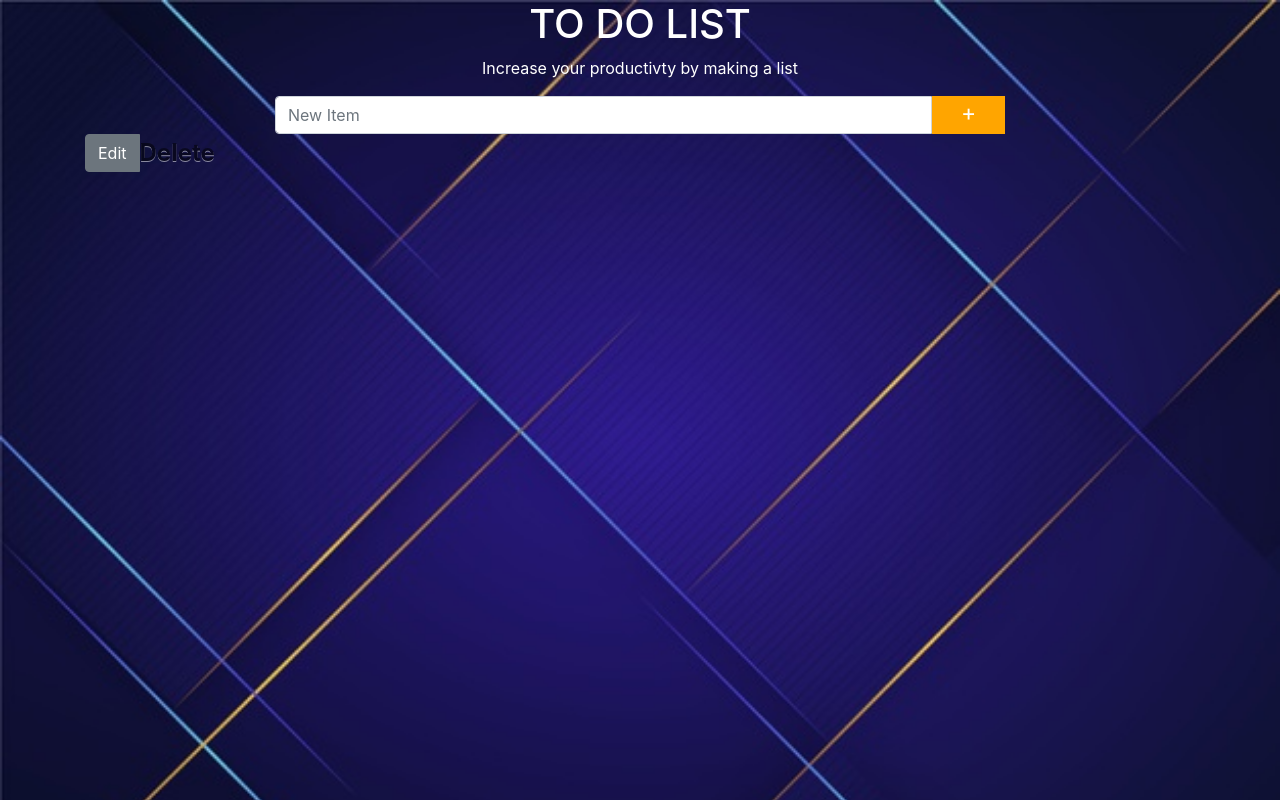
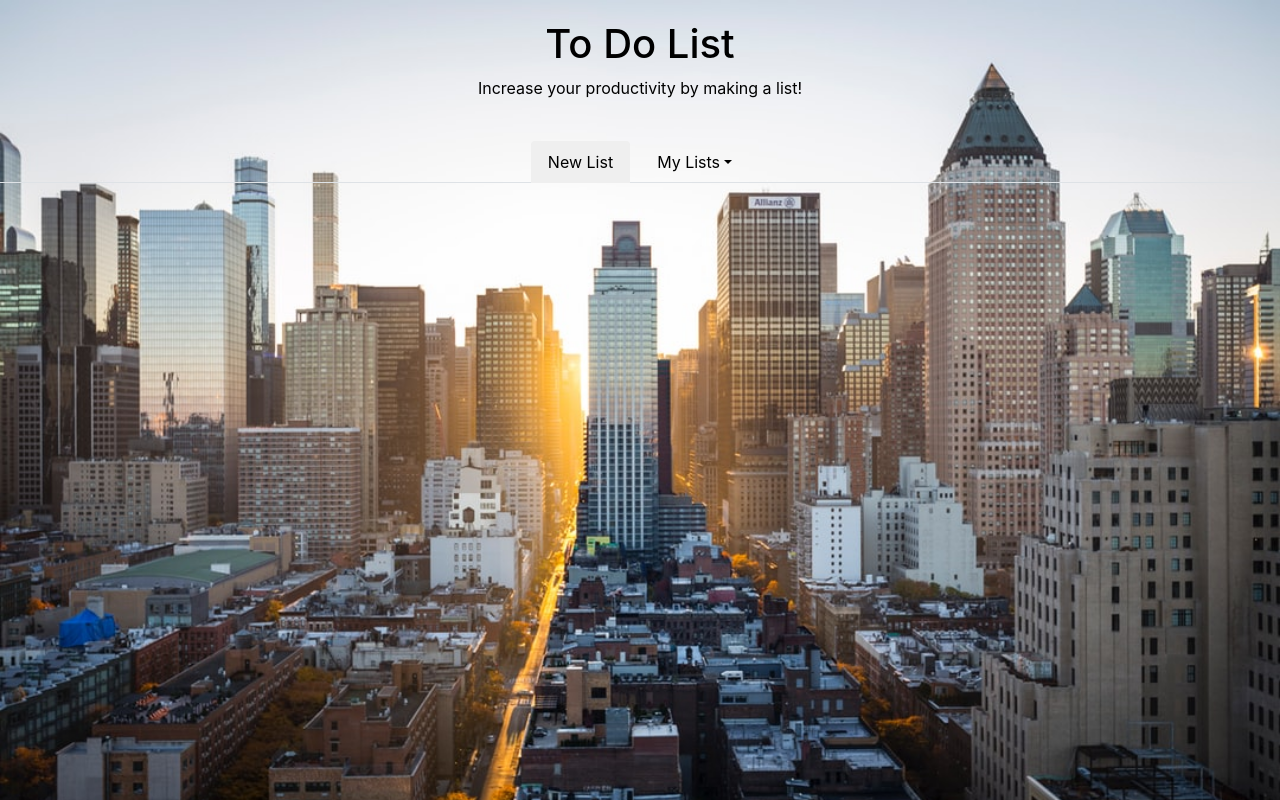
Before and after one commit to LukeGiles3/To-Do-List, a plain HTML site: page index.html in a window 1280 px wide. Drawn offline with nearby package versions, Linux system fonts and the light colour scheme.

Commit message:
styling/bgimage

```diff
--- a/index.html
+++ b/index.html
@@ -12,24 +12,23 @@
 </head>
 
 <body>
-    <div class="container">
-        <h1 class="text-center display -1">TO DO LIST</h1>
-        <p class="text-center">Increase your productivty by making a list</p>
-        <div class="row">
-            <form class="col-8 mx-auto">
-                <div class="input-group">
-                    <input id="myInput" type="text" class="form-control" placeholder="New Item">
-                    <!-- <button onclick="newItem()" type="submit" class="btn btn-primary">+</button> -->
-                    <span onclick="newItem()" class="addBtn">+</span>
-                </div>
-            </form>
-        </div>
-        <ul class="list-group font-color col-8 mx-auto" id="myUL"></ul>
-        <div class="btn-group" role="group" aria-label="Basic example">
-            <button type="button" class="btn btn-secondary">Edit</button>
-            <button type="button" class="close">Delete</button>
-        </div>
-    </div>
+  <div class="center black-font">
+    <h1>To Do List</h1>
+    <p>Increase your productivity by making a list!</p>
+  </div>
+  <ul class="nav nav-tabs justify-content-center">
+    <li class="nav-item">
+      <button class="nav-link" onclick="newList()">New List</button>
+    </li>
+    <li class="nav-item dropdown">
+      <a class="nav-link dropdown-toggle black-font" data-toggle="dropdown" href="#" role="button" aria-haspopup="true" aria-expanded="false">My Lists</a>
+      <div class="dropdown-menu">
+      </div>
+    </li>
+  </ul>
+  <div id="everything" class="everything"></div>
+
+
     <script src="https://code.jquery.com/jquery-3.4.1.slim.min.js"
         integrity="sha384-J6qa4849blE2+poT4WnyKhv5vZF5SrPo0iEjwBvKU7imGFAV0wwj1yYfoRSJoZ+n"
         crossorigin="anonymous"></script>
--- a/script.js
+++ b/script.js
@@ -1,34 +1,49 @@
-function newItem() {
-    var li = document.createElement("LI");
-    $(li).addClass("list-group-item");
-    var inputValue = document.getElementById("myInput").value;
-    var t = document.createTextNode(inputValue);
-    li.appendChild(t);
-    if (inputValue === '') {
-      alert("You must write something!");
-    } else {
-      document.getElementById("myUL").appendChild(li);
-    }
-    document.getElementById("myInput").value = "";
-    }
+class User {
+  constructor(toDoLists) {
+    this.toDoLists = toDoLists;
+  }
+}
+
+class ToDoList {
+  constructor(name) {
+    this.name = name;
+    this.tasks = [];
+
+  }
+}
+
+class Task {
+  constructor(notDone, done, edit) {
+    this.notDone = notDone;
+    this.done = done;
+    this.edit = edit;
+  }
+}
+// function newItem() {
+//     var li = document.createElement("LI");
+//     $(li).addClass("list-group-item");
+//     var inputValue = document.getElementById("myInput").value;
+//     var t = document.createTextNode(inputValue);
+//     li.appendChild(t);
+//     if (inputValue === '') {
+//       alert("You must write something!");
+//     } else {
+//       document.getElementById("myUL").appendChild(li);
+//     }
+//   }
+    // document.getElementById("myInput").value = "";
+    // var myNodelist = document.getElementsByTagName("LI");
+    // var i;
+    // for (i = 0; i < myNodelist.length; i++) {
+    //   var span = document.createElement("SPAN");
+    //   var txt = document.createTextNode("\u00D7");
+    //   span.className = "close";
+    //   span.appendChild(txt);
+    //   myNodelist[i].appendChild(span);
+    // }
+    // }
 
 // Create a "close" button and append it to each list item
-var myNodelist = document.getElementsByTagName("BUTTON");
-var i;
-for (i = 0; i < myNodelist.length; i++) {
-  var span = document.createElement("SPAN");
-  var txt = document.createTextNode("\u00D7");
-  span.className = "close";
-  span.appendChild(txt);
-  myNodelist[i].appendChild(span);
-}
+
 
 // Click on a close button to hide the current list item
-var close = document.getElementsByClassName("close");
-var i;
-for (i = 0; i < close.length; i++) {
-  close[i].onclick = function() {
-    var div = this.parentElement;
-    div.style.display = "none";
-  }
-}
--- a/styles.css
+++ b/styles.css
@@ -1,8 +1,7 @@
 body {
-    background-image: url(bg-image1.jpg);
+    background-image: url(images/citybgimg.jpeg);
     background-size: cover;
     color: white;
-    background-repeat: no-repeat;
 }
 .addBtn {
     border-radius: 0%;
@@ -11,9 +10,16 @@ body {
     text-align: center;
     font-size: 23px;
   }
-.font-color {
+.black-font {
     color: black;
+}
+.white-font {
+    color: white;
 }
 ul li {
     margin: 5px;
 }
+.center {
+    text-align: center;
+    padding: 20px;
+}
```
Also changed, not shown: images/bg-image.jpeg (renamed from bg-image.jpeg), images/bg-image1.jpg (renamed from bg-image1.jpg), images/citybgimg.jpeg (added).
